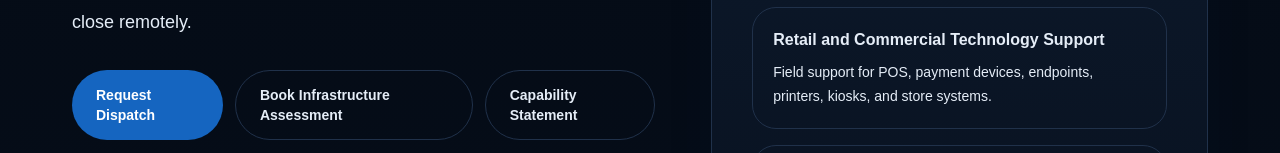
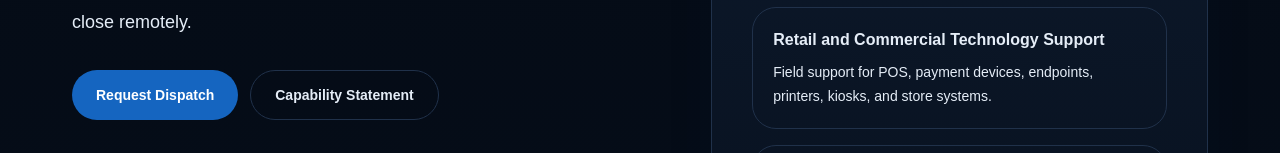
Before and after one commit to quantam101/already-here-llc, a Next.js app in the folder already-here-llc-v1.1/already-here-llc/: page / in a window 1280 px wide. Shown: the part 647-800 px from the top of the page. Built offline with nearby package versions, Linux system fonts and the light colour scheme; no server answers.

Commit message:
Remove duplicate infrastructure assessment CTA from nested homepage hero

```diff
--- a/already-here-llc-v1.1/already-here-llc/app/page.tsx
+++ b/already-here-llc-v1.1/already-here-llc/app/page.tsx
@@ -38,7 +38,6 @@ export default function HomePage() {
             </p>
             <div className="mt-8 flex flex-col gap-3 sm:flex-row">
               <Link href="/dispatch" className="link-ring inline-flex items-center justify-center rounded-full bg-action px-6 py-3.5 text-sm font-semibold text-white transition hover:bg-navy">Request Dispatch</Link>
-              <Link href="/dispatch" className="link-ring inline-flex items-center justify-center rounded-full border border-borderBrand px-6 py-3.5 text-sm font-semibold text-navy transition hover:border-action hover:text-action">Book Infrastructure Assessment</Link>
               <Link href="/capability-statement" className="link-ring inline-flex items-center justify-center rounded-full border border-borderBrand px-6 py-3.5 text-sm font-semibold text-slate-700 transition hover:border-action hover:text-action">Capability Statement</Link>
             </div>
             <div className="mt-10 rounded-3xl border border-borderBrand bg-soft px-5 py-5">
```
